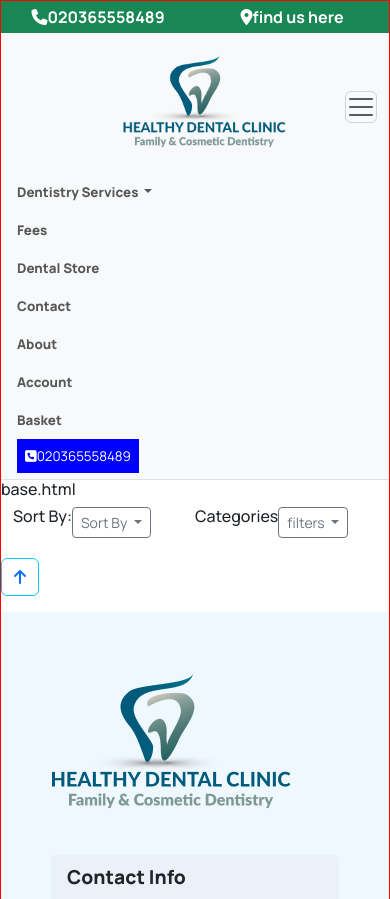
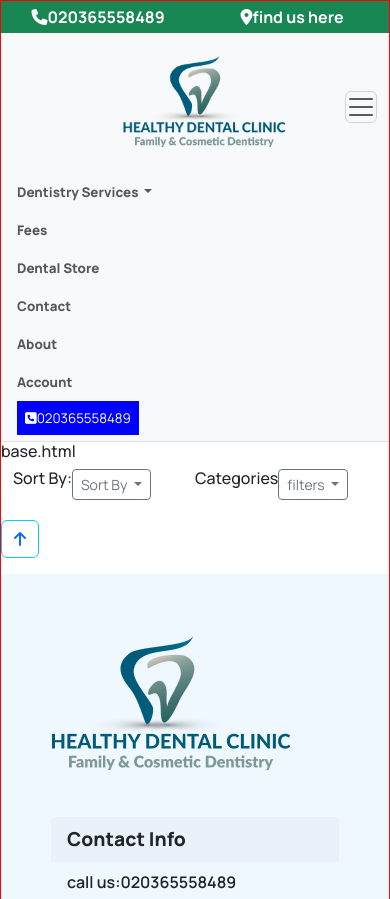
Before and after one commit to maisam2004/dental_clinic, a Django app: template dentalhealthyclinic/products/templates/products/products.html in a window 390 px wide, after a click that opens the changed part. Shown: the top 899 px of the page. Run offline with Django 3.2, Linux system fonts and the light colour scheme; the template is opened without the code that fills it, so the values that code supplies are empty; some libraries are stand-ins or nearby versions.

Commit message:
Modify basket display for desktop to block

```diff
--- a/dentalhealthyclinic/static/css/styles.css
+++ b/dentalhealthyclinic/static/css/styles.css
@@ -241,7 +241,7 @@ form{
 }
 /* products page ---------- */
 .products form{
-    padding: 1.2em;
+    padding: 0.6em;
     width: 60%;
     border: none;
 }
--- a/dentalhealthyclinic/templates/base.html
+++ b/dentalhealthyclinic/templates/base.html
@@ -85,8 +85,8 @@
                     <li class="nav-item">
                         <a class="nav-link" href="#">Account</a>
                     </li>
-                    <li class="nav-item">
-                        <a class="nav-link" href="#">Basket</a>
+                    <li class="nav-item d-none d-md-block">
+                        <a class="nav-link " href="#">Basket</a>
                     </li>
                     <li class="nav-item d-block d-sm-none">
                         <div class="z-3 position-relative p-1 rounded-3"><span><a class="text-white " href="tel:020365558489"><i class="fa-solid fa-square-phone"></i>020365558489</a></span></div>
```
